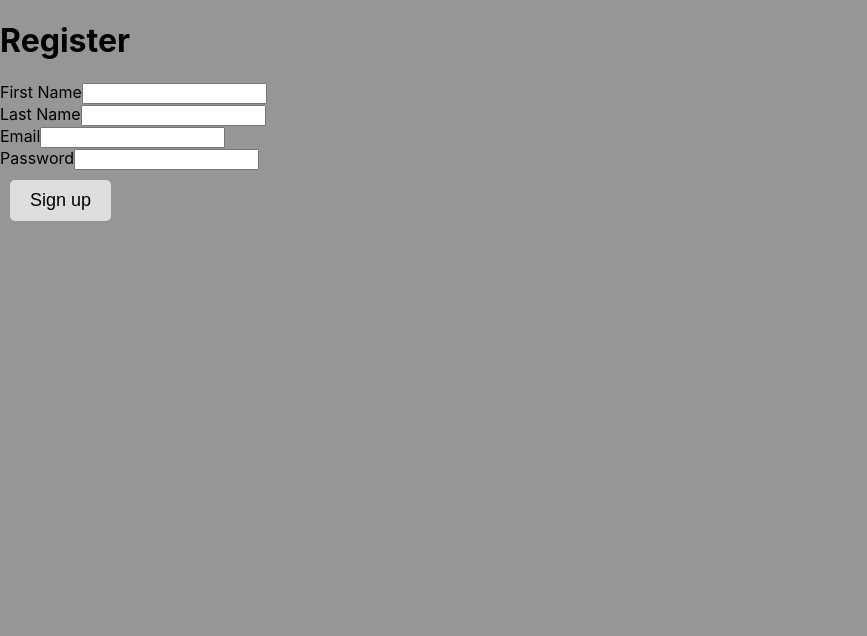
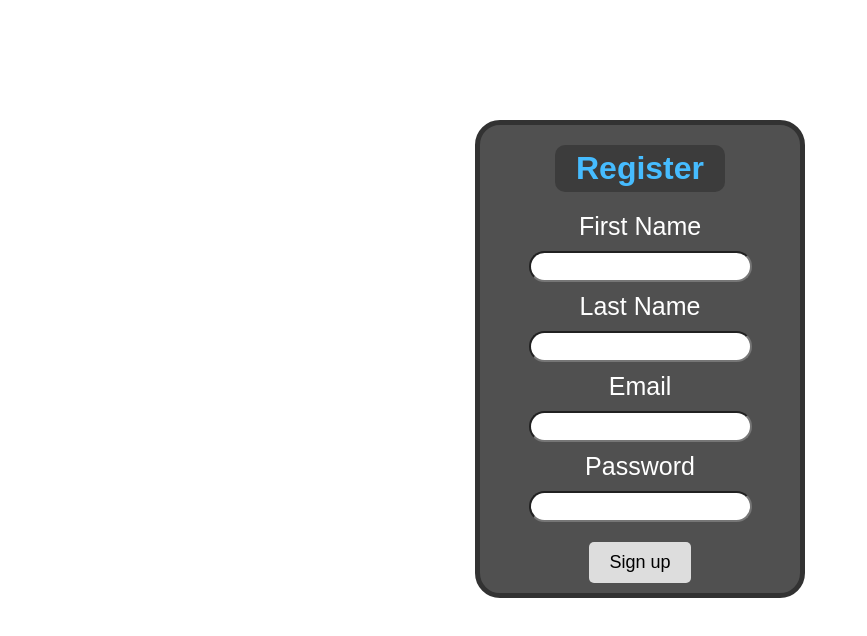
Before and after one commit to piran777/CourseOutlineMaker, a React (Create React App) app in the folder outline-app/: page /register in a window 1280 px wide. Shown: the top 636 px of the page, without its empty margins (0-867 px from the left). Built offline with nearby package versions, Linux system fonts and the light colour scheme.

Commit message:
Styled login and register page

```diff
--- a/outline-app/src/components/Login/Login.css
+++ b/outline-app/src/components/Login/Login.css
@@ -10,10 +10,6 @@
     margin-top: 23vh;
 }
 
-body {
-    background-color: rgb(150,150,150);
-}
-
 .Login form {
     display: inline-block;
     margin: auto;
@@ -21,9 +17,15 @@ body {
 }
 
 .Login h1 {
-    color: lightcoral;
+    color: rgb(70,188,255);
     border: black;
-    border: 2px;
+    width: 50%;
+    background-color: rgb(60,60,60);
+    margin: auto;
+    margin-top: 20px;
+    margin-bottom: 20px;
+    border-radius: 10px;
+    padding: 5px;
 }
 
 .Login label {
--- a/outline-app/src/components/Register/Register.jsx
+++ b/outline-app/src/components/Register/Register.jsx
@@ -51,7 +51,7 @@ export default function Index() {
     }
 
     return (
-        <div>
+        <div className='Register'>
             <form onSubmit = {handleSubmit}>
                 <h1>Register</h1>
                 <label htmlFor = "firstName">First Name</label>
--- a/outline-app/src/components/Register/register.css
+++ b/outline-app/src/components/Register/register.css
@@ -0,0 +1,48 @@
+.Register {
+    display: flex;
+    background-color: rgb(80,80,80);
+    font-family: Arial, sans-serif;
+    width: 25%;
+    margin: auto;
+    border: 5px solid rgb(50,50,50);
+    border-radius: 25px;
+    height: 100%;
+    margin-top: 15vh;
+}
+
+.Register form {
+    display: inline-block;
+    margin: auto;
+    text-align: center;
+}
+
+.Register h1 {
+    color: rgb(70,188,255);
+    border: black;
+    width: 50%;
+    background-color: rgb(60,60,60);
+    margin: auto;
+    margin-top: 20px;
+    margin-bottom: 20px;
+    border-radius: 10px;
+    padding: 5px;
+}
+
+.Register label {
+    font-size: 25px;
+    color: white;
+    display: inline-block;
+    width: 20vh;
+}
+
+.Register input {
+    border-radius: 25px;
+    font-size: 15px;
+    padding-inline: 10px;
+    padding-top: 5px;
+    padding-bottom: 5px;
+}
+
+.Register input, button {
+    margin: 10px;
+}
```
Also changed, not shown: outline-app/src/components/Instructor/instructorHome.js (added, +64 -0 lines), outline-app/src/components/Instructor/instructorHome.css (added).
